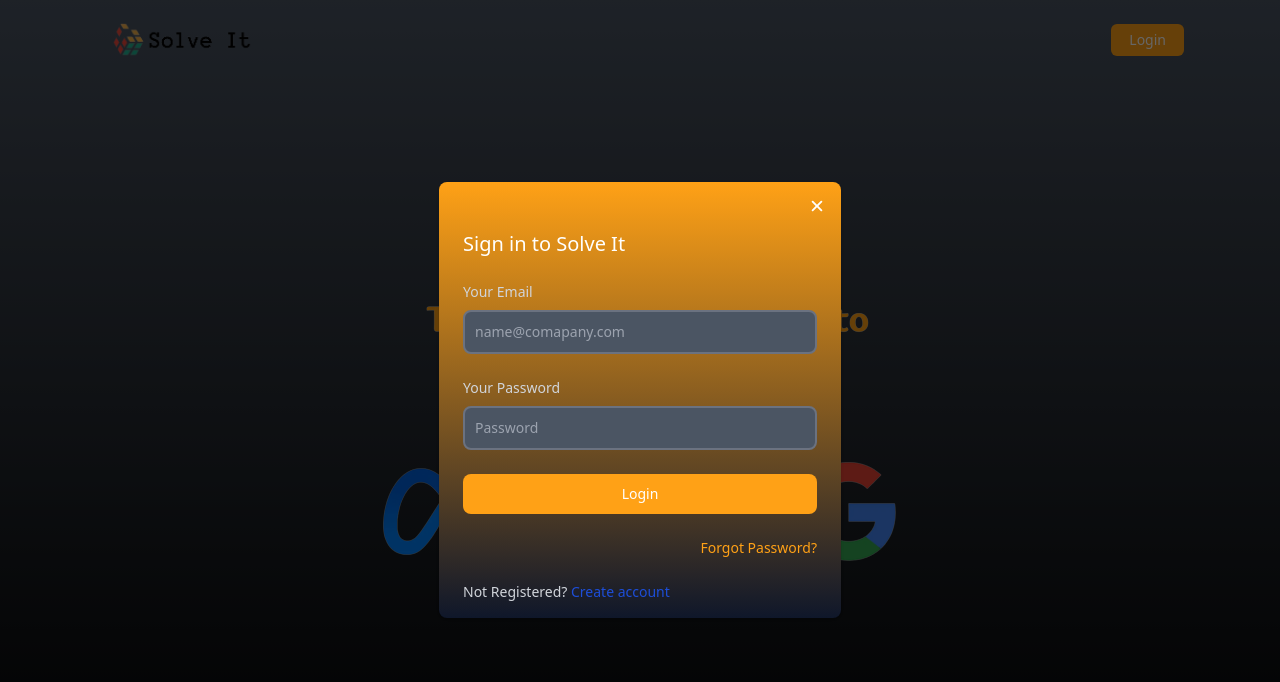
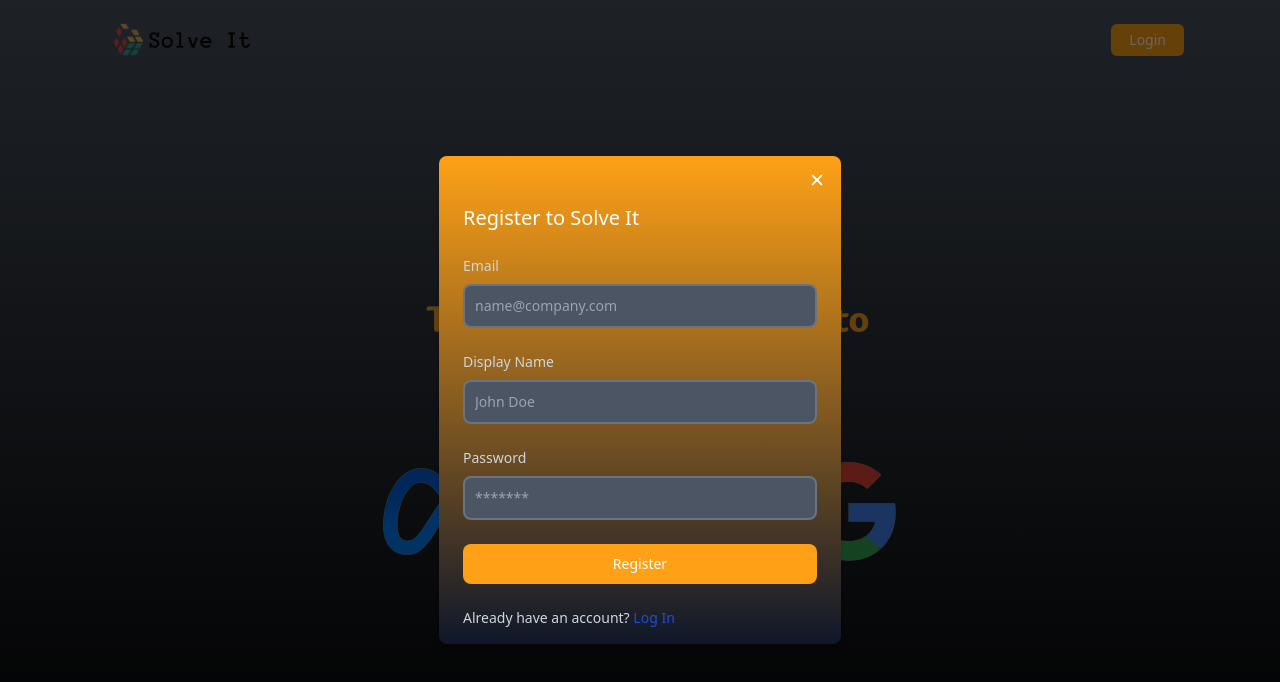
Before and after one commit to TomasLaus/solve-it, a Next.js app: page /auth in a window 1280 px wide. Shown: the top 682 px of the page. Built offline with nearby package versions, Linux system fonts and the light colour scheme.

Commit message:
<ADD> Sign up component UI

```diff
--- a/src/components/Modals/AuthModal.tsx
+++ b/src/components/Modals/AuthModal.tsx
@@ -1,6 +1,7 @@
 import React from 'react';
 import { IoClose } from "react-icons/io5";
 import Login from './Login';
+import Signup from './Signup';
 
 type AuthModalProps = {};
 
@@ -18,7 +19,7 @@
                 <IoClose className='w-5 h-5' />
               </button>
             </div>
-            <Login />
+            <Signup />
           </div>
         </div>
       </div>
--- a/src/components/Modals/Signup.tsx
+++ b/src/components/Modals/Signup.tsx
@@ -0,0 +1,75 @@
+import React from 'react';
+
+type SignupProps = {};
+
+const Signup: React.FC<SignupProps> = () => {
+  return (
+    <form className='space-y-6 px-6 pb-4' onSubmit={() => {}}>
+      <h3 className='text-xl font-medium text-white'>Register to Solve It</h3>
+      <div>
+        <label htmlFor='email' className='text-sm font-medium block mb-2 text-gray-300'>
+          Email
+        </label>
+        <input
+          onChange={() => {}}
+          type='email'
+          name='email'
+          id='email'
+          className='
+        border-2 outline-none sm:text-sm rounded-lg focus:ring-blue-500 focus:border-blue-500 block w-full p-2.5
+        bg-gray-600 border-gray-500 placeholder-gray-400 text-white
+    '
+          placeholder='name@company.com'
+        />
+      </div>
+      <div>
+        <label htmlFor='displayName' className='text-sm font-medium block mb-2 text-gray-300'>
+          Display Name
+        </label>
+        <input
+          onChange={() => {}}
+          type='displayName'
+          name='displayName'
+          id='displayName'
+          className='
+        border-2 outline-none sm:text-sm rounded-lg focus:ring-blue-500 focus:border-blue-500 block w-full p-2.5
+        bg-gray-600 border-gray-500 placeholder-gray-400 text-white
+    '
+          placeholder='John Doe'
+        />
+      </div>
+      <div>
+        <label htmlFor='password' className='text-sm font-medium block mb-2 text-gray-300'>
+          Password
+        </label>
+        <input
+          onChange={() => {}}
+          type='password'
+          name='password'
+          id='password'
+          className='
+        border-2 outline-none sm:text-sm rounded-lg focus:ring-blue-500 focus:border-blue-500 block w-full p-2.5
+        bg-gray-600 border-gray-500 placeholder-gray-400 text-white
+    '
+          placeholder='*******'
+        />
+      </div>
+
+      <button
+        type='submit'
+        className='w-full text-white focus:ring-blue-300 font-medium rounded-lg
+            text-sm px-5 py-2.5 text-center bg-brand-orange hover:bg-brand-orange-s
+        '>
+        Register
+      </button>
+
+      <div className='text-sm font-medium text-gray-300'>
+        Already have an account?{' '}
+        <a href='#' className='text-blue-700 hover:underline' onClick={() => {}}>
+          Log In
+        </a>
+      </div>
+    </form>
+  );
+};
+export default Signup;
```
